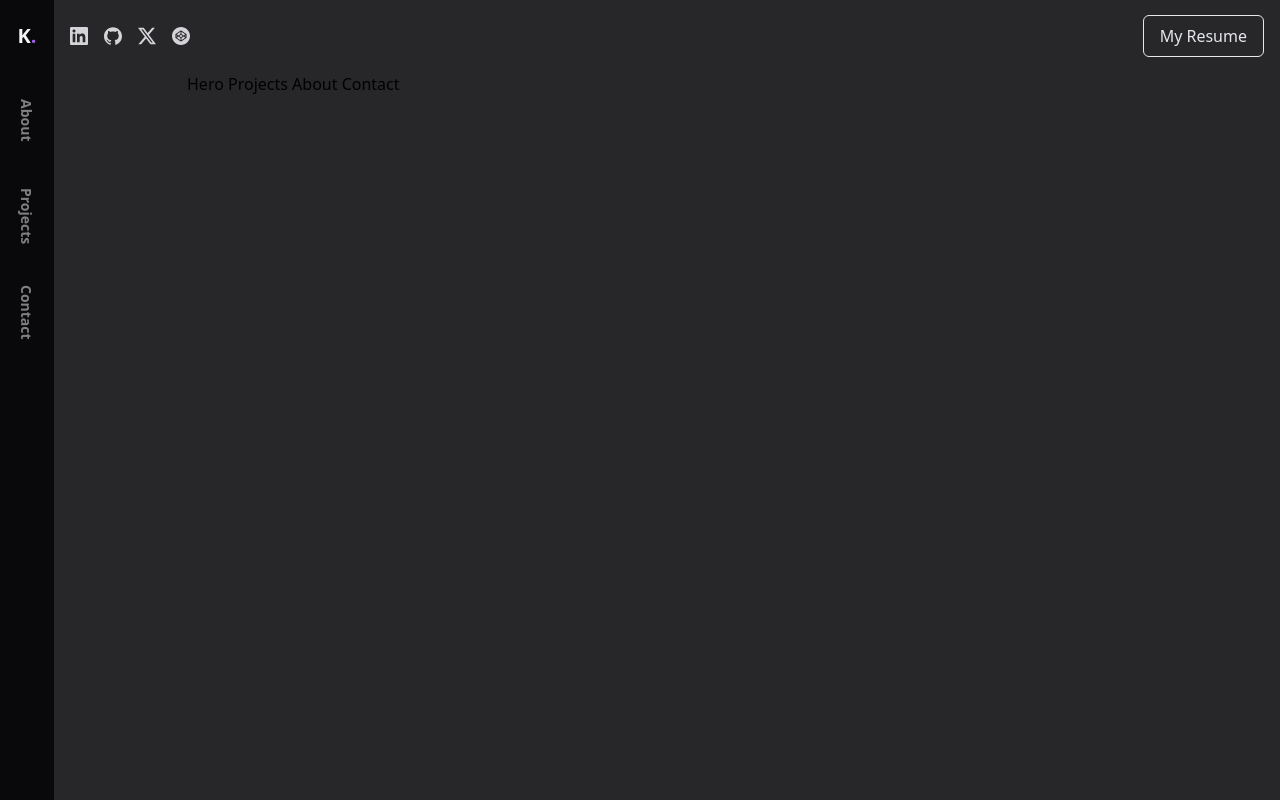
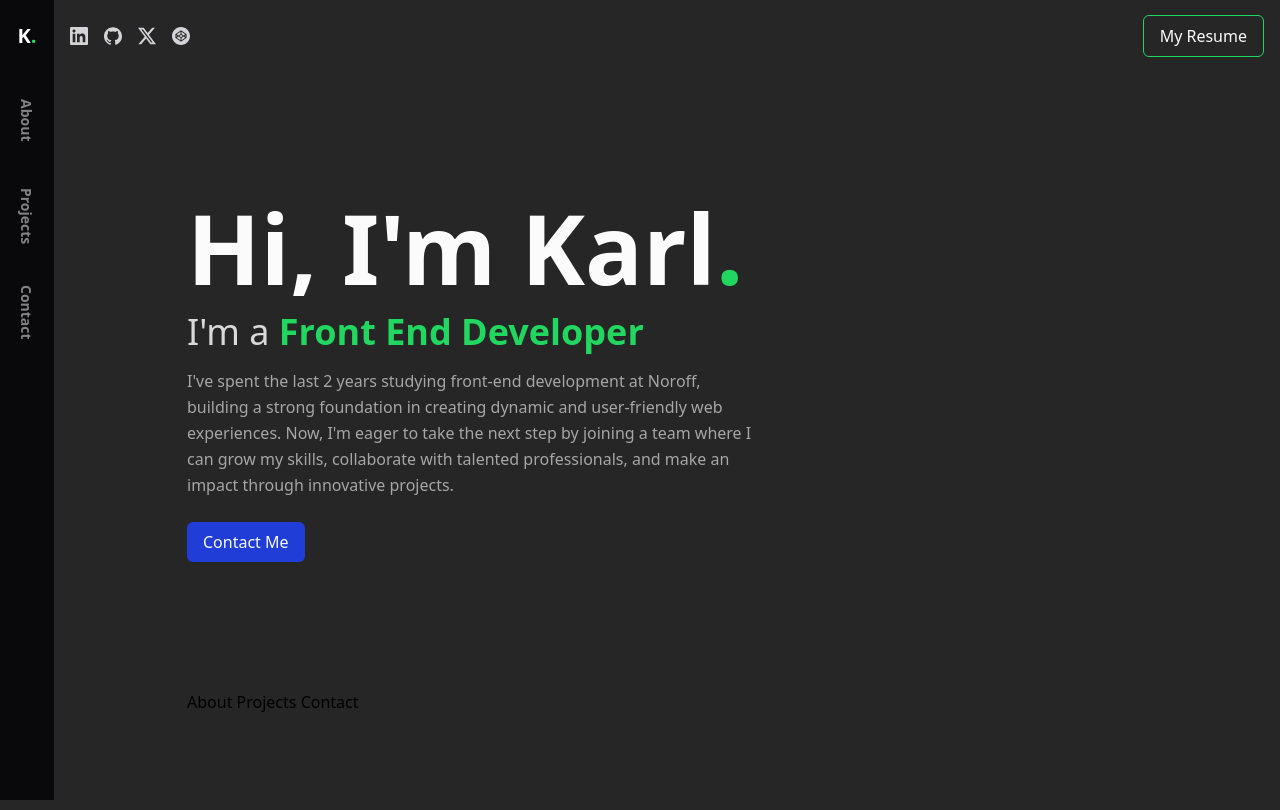
Before and after one commit to karlpnord/portfolio, a React (Vite) app: page / in a window 1280 px wide. Built offline with nearby package versions, Linux system fonts and the light colour scheme.

Commit message:
Hero section and added custom to colors to tailwind config

```diff
--- a/package.json
+++ b/package.json
@@ -15,6 +15,7 @@
     "react-dom": "^18.3.1",
     "react-icons": "^5.4.0",
     "react-router-dom": "^7.0.2",
+    "tailwind-merge": "^2.5.5",
     "tailwind-scrollbar": "^3.1.0"
   },
   "devDependencies": {
--- a/src/App.tsx
+++ b/src/App.tsx
@@ -1,16 +1,17 @@
 import Header from './components/header/Header';
 import SideNav from './components/header/SideNav';
+import Hero from './components/hero/Hero';
 
 const App = () => {
   return (
-    <div className='grid grid-cols-[54px_1fr]'>
+    <div className='grid grid-cols-[54px_1fr] bg-bgLight'>
       <SideNav />
-      <main className='bg-zinc-800'>
+      <main className='bg-bgLight'>
         <Header />
         <div className='mx-auto max-w-5xl px-4 md:px-8 space-y-32 pb-24'>
-          Hero
+          <Hero />
+          About
           Projects
-          About
           Contact
         </div>
       </main>
--- a/src/components/buttons/OutlineButton.tsx
+++ b/src/components/buttons/OutlineButton.tsx
@@ -7,7 +7,7 @@ interface Props {
 
 const OutlineButton = ({ handler, children }: Props) => {
   return (
-    <button onClick={handler} className='text-gray-200 border border-gray-200 px-4 py-2 rounded-md font-medium hover:bg-gray-200 hover:text-zinc-900 transition-colors'>
+    <button onClick={handler} className='text-textWhite border border-primary px-4 py-2 rounded-md font-medium hover:bg-primary hover:text-primaryContent transition-colors'>
       {children}
     </button>
   );
--- /dev/null
+++ b/src/components/buttons/SecondaryButton.tsx
@@ -0,0 +1,26 @@
+import { ButtonHTMLAttributes, ReactNode } from 'react';
+import { twMerge } from 'tailwind-merge';
+
+interface Props extends ButtonHTMLAttributes<HTMLButtonElement> {
+  clickHandler: () => void;
+  children: ReactNode;
+  className?: string;
+}
+
+const SecondaryButton = ({ clickHandler, children, className }: Props) => {
+  return (
+    <button
+      onClick={clickHandler}
+      className={twMerge(
+        'bg-secondary text-secondaryContent px-4 py-2 rounded-md font-medium',
+        className
+      )}
+    >
+      {children}
+    </button>
+  );
+};
+
+
+
+export default SecondaryButton;
--- a/src/components/header/Header.tsx
+++ b/src/components/header/Header.tsx
@@ -3,7 +3,7 @@ import OutlineButton from '../buttons/OutlineButton';
 
 const Header = () => {
   return (
-    <header className='h-[72px] px-4 flex items-center justify-between sticky top-0 z-20 bg-zinc-800 backdrop-blur-md'>
+    <header className='h-[72px] px-4 flex items-center justify-between sticky top-0 z-20 bg-bgLight backdrop-blur-md'>
       <MyLinks />
       <OutlineButton handler={() => window.open('/Karl_Petter_Nordgaard_CV.pdf')}>My Resume</OutlineButton>
     </header>
--- a/src/components/header/SideNav.tsx
+++ b/src/components/header/SideNav.tsx
@@ -30,10 +30,10 @@ const SideNav = () => {
       initial={{ x: -70 }}
       animate={{ x: 0 }}
       transition={{ duration: 0.5 }}
-      className='scrollbar-none bg-zinc-950 h-screen sticky top-0 left-0 z-20 flex flex-col items-center'
+      className='scrollbar-none bg-bgDarkest h-screen sticky top-0 left-0 z-20 flex flex-col items-center'
     >
-      <span className='shrink-0 text-xl font-bold text-gray-100 leading-[1] size-10 flex items-center justify-center my-4'>
-        K<span className='text-purple-500'>.</span>
+      <span className='shrink-0 text-xl font-bold text-textWhite leading-[1] size-10 flex items-center justify-center my-4'>
+        K<span className='text-primary'>.</span>
       </span>
       <SideNavLink
         selected={selected}
--- a/src/components/header/SideNavLink.tsx
+++ b/src/components/header/SideNavLink.tsx
@@ -28,10 +28,10 @@ const SideNavLink = ({
         onClick={() => {
           setSelected(value);
         }}
-        className={`[writing-mode:vertical-rl] h-24 shrink-0 flex items-center justify-center border-r-2 font-semibold text-sm text-gray-100 transition-all p-4 ${
+        className={`[writing-mode:vertical-rl] h-24 shrink-0 flex items-center justify-center border-r-2 font-semibold text-sm text-textWhite transition-all p-4 ${
           selected === value
-            ? 'bg-zinc-800 border-purple-500 opacity-100'
-            : 'border-transparent hover:border-r-zinc-50 opacity-50 hover:bg-zinc-900'
+            ? 'bg-bgDark border-primary opacity-100'
+            : 'border-transparent hover:border-r-zinc-50 opacity-50 hover:bg-bgDark'
         }`}
       >
         {children}
--- /dev/null
+++ b/src/components/hero/Hero.tsx
@@ -0,0 +1,42 @@
+import SecondaryButton from '../buttons/SecondaryButton';
+import Reveal from '../../util/Reveal';
+
+const Hero = () => {
+  return (
+    <section className='text-slat-100 overflow-hidden py-24 md:py-32'>
+      <div className='relative'>
+        <div className='pointer-events-none relative z-10'>
+          <Reveal>
+            <h1 className='pointer-events-auto text-4xl sm:text-6xl font-black text-textWhite md:text-8xl'>
+              Hi, I'm Karl<span className='text-primary'>.</span>
+            </h1>
+          </Reveal>
+          <Reveal>
+            <h2 className='pointer-events-auto my-2 text-xl sm:text-2xl text-textGray md:my-4 md:text-4xl'>
+              I'm a{' '}
+              <span className='font-semibold text-primary'>
+                Front End Developer
+              </span>
+            </h2>
+          </Reveal>
+          <Reveal>
+            <p className='pointer-events-auto leading-relaxed md:leading-relaxed max-w-xl text-sm text-textGrayDark md:text-base'>
+              I've spent the last 2 years studying front-end development at Noroff, building a strong foundation in creating dynamic and user-friendly web experiences.
+              Now, I'm eager to take the next step by joining a team where I can grow my skills, collaborate with talented professionals, and make an impact through innovative projects.
+            </p>
+          </Reveal>
+          <Reveal>
+            <SecondaryButton
+              clickHandler={() => {console.log('Redirect to contact section');}}
+              className={'pointer-events-auto mt-4 md:mt-6'}
+            >
+              Contact Me
+            </SecondaryButton>
+          </Reveal>
+        </div>
+      </div>
+    </section>
+  );
+};
+
+export default Hero;
--- a/src/util/MyLinks.tsx
+++ b/src/util/MyLinks.tsx
@@ -4,7 +4,7 @@ import { Link } from 'react-router-dom';
 const MyLinks = () => (
   <div className='flex items-center text-lg gap-4'>
     <Link
-      className='text-zinc-300 hover:text-purple-500 transition-colors'
+      className='text-zinc-300 hover:text-primary transition-colors'
       to='https://www.linkedin.com'
       target='_blank'
       rel='nofollow'
@@ -12,7 +12,7 @@ const MyLinks = () => (
       <SiLinkedin />
     </Link>
     <Link
-      className='text-zinc-300 hover:text-purple-500 transition-colors'
+      className='text-zinc-300 hover:text-primary transition-colors'
       to='https://www.github.com'
       target='_blank'
       rel='nofollow'
@@ -20,7 +20,7 @@ const MyLinks = () => (
       <SiGithub />
     </Link>
     <Link
-      className='text-zinc-300 hover:text-purple-500 transition-colors'
+      className='text-zinc-300 hover:text-primary transition-colors'
       to='https://www.x.com'
       target='_blank'
       rel='nofollow'
@@ -28,7 +28,7 @@ const MyLinks = () => (
       <SiX />
     </Link>
     <Link
-      className='text-zinc-300 hover:text-purple-500 transition-colors'
+      className='text-zinc-300 hover:text-primary transition-colors'
       to='https://www.codepen.io'
       target='_blank'
       rel='nofollow'
--- /dev/null
+++ b/src/util/Reveal.tsx
@@ -0,0 +1,50 @@
+import { useEffect, useRef } from 'react';
+import { useAnimation, useInView, motion } from 'framer-motion';
+
+interface Props {
+  children: JSX.Element;
+  width?: string;
+}
+
+export const Reveal = ({ children, width = 'w-fit' }: Props) => {
+  const ref = useRef(null);
+  const isInView = useInView(ref, { once: true });
+
+  const mainControls = useAnimation();
+  const slideControls = useAnimation();
+
+  useEffect(() => {
+    if (isInView) {
+      mainControls.start('visible');
+      slideControls.start('visible');
+    }
+  }, [isInView, mainControls, slideControls]);
+
+  return (
+    <div ref={ref} className={`relative overflow-hidden ${width}`}>
+      <motion.div
+        variants={{
+          hidden: { opacity: 0, y: 75 },
+          visible: { opacity: 1, y: 0 },
+        }}
+        initial='hidden'
+        animate={mainControls}
+        transition={{ duration: 0.5, delay: 0.25 }}
+      >
+        {children}
+      </motion.div>
+      <motion.div
+        variants={{
+          hidden: { left: 0 },
+          visible: { left: '100%' },
+        }}
+        initial='hidden'
+        animate={slideControls}
+        transition={{ duration: 0.5, ease: 'easeIn' }}
+        className='absolute bottom-1 left-0 right-0 top-1 z-20 bg-primary'
+      />
+    </div>
+  );
+};
+
+export default Reveal;
--- a/tailwind.config.js
+++ b/tailwind.config.js
@@ -7,7 +7,22 @@ export default {
     './src/**/*.{js,ts,jsx,tsx}',
   ],
   theme: {
-    extend: {},
+    extend: {
+      colors: {
+        primary: '#21d760',
+        primaryContent: '#000000',
+        primaryLight: '#48e37e',
+        primaryDark: '1aab4c',
+        secondary: '#213dd7',
+        secondaryContent: '#f9fafe',
+        bgLight: '#262626',
+        bgDark: '#1a1a1a',
+        bgDarkest: '#09090b',
+        textWhite: '#fbfbfb',
+        textGray: '#d9d9d9',
+        textGrayDark: '#a6a6a6',
+      }
+    },
   },
   plugins: [
     tailwindScrollbar,
```
Also changed, not shown: 1 other file (tests, documents, lock files or other folders).
